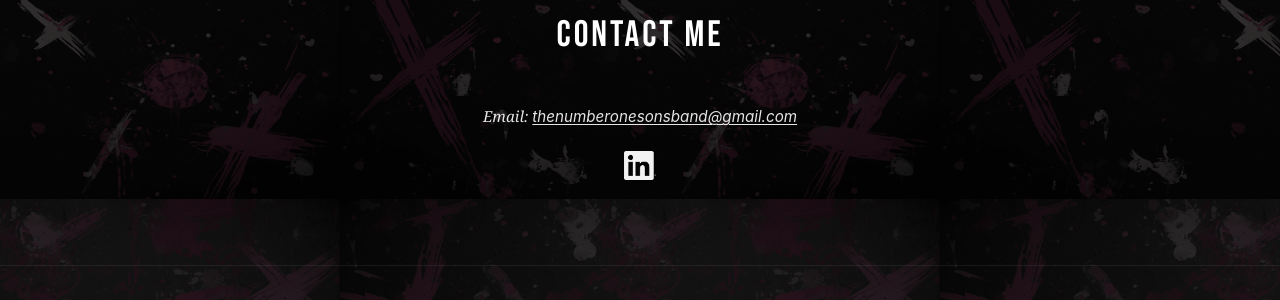
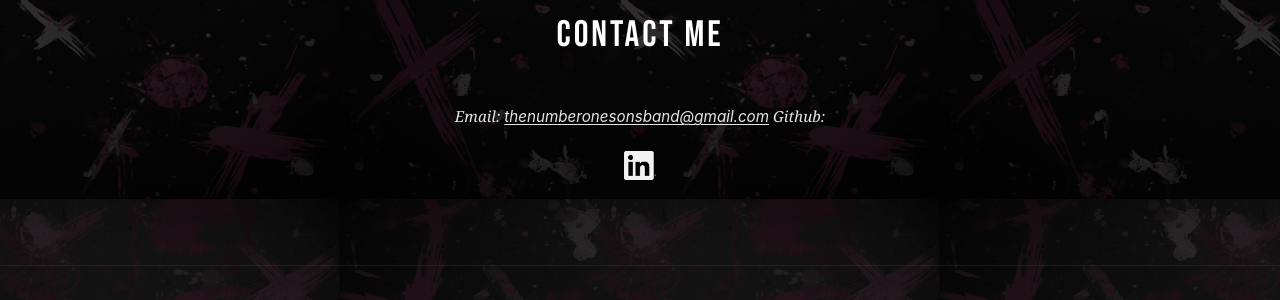
Before and after one commit to DanzillaDanny/DanzillaDanny.github.io, a Jekyll site: the page built from index.md, in a window 1280 px wide and 900 px high, scrolled down 2310 px. Shown: the part 551-851 px from the top of the window. Built offline with Jekyll 4.4.1, drawn with Linux system fonts in a browser that asks for light colours.

Commit message:
added simple link to github to avoid complication

```diff
--- a/_layouts/default.html
+++ b/_layouts/default.html
@@ -102,7 +102,8 @@
   <h2>Contact Me</h2>
 
   <p class="contact-lines">
-    Email: <a href="mailto:thenumberonesonsband@gmail.com">thenumberonesonsband@gmail.com</a><br/>
+    Email: <a href="mailto:thenumberonesonsband@gmail.com">thenumberonesonsband@gmail.com</a>
+    Github: <a href="https://github.com/DanzillaDanny"></a>
   </p>
 
 <div class="footer-icons contact-icons">
```
